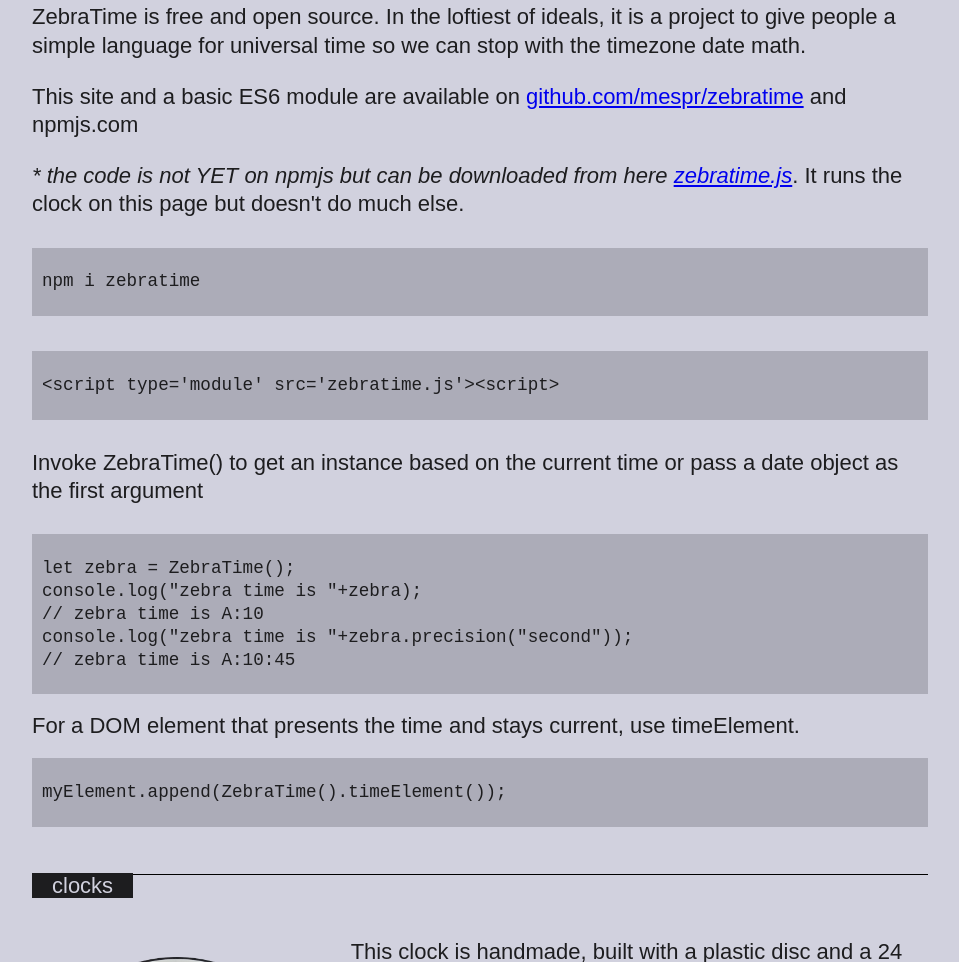
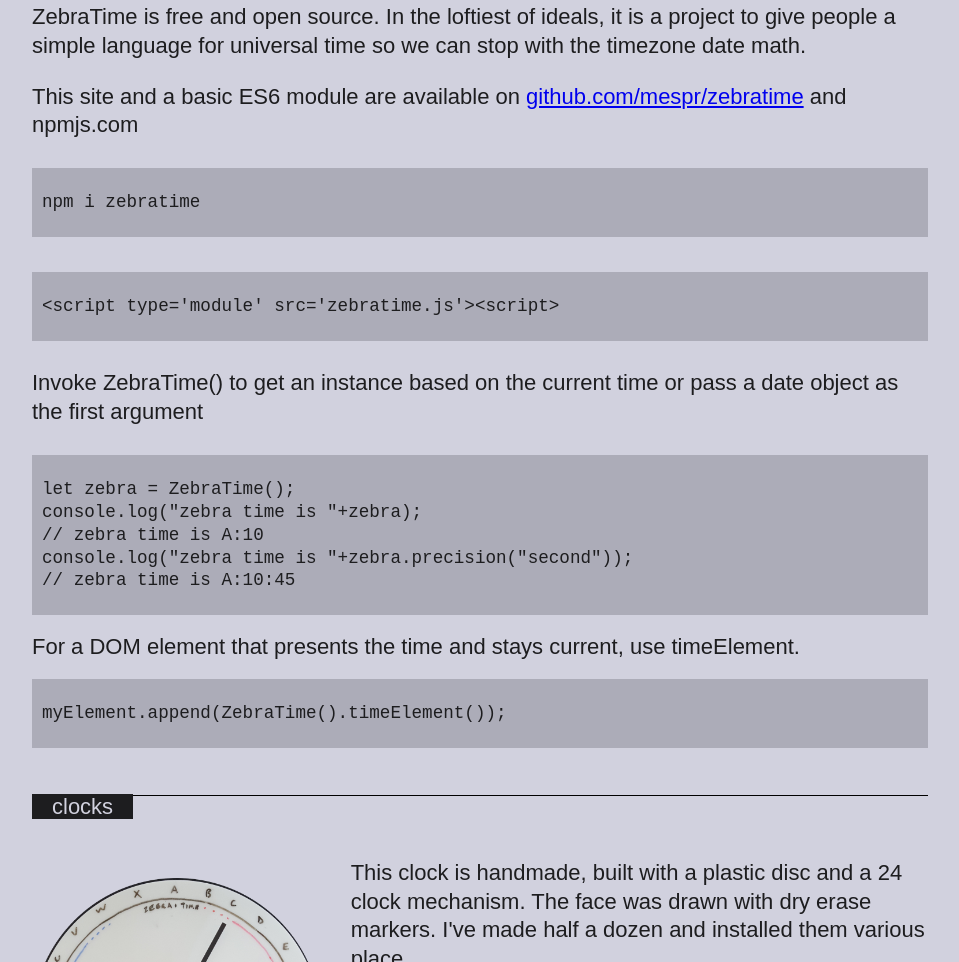
Before and after one commit to mespr/zebratime, a website: page index.html in a window 1280 px wide. Shown: the part 975-1937 px from the top of the page, without its empty margins (160-1119 px from the left). Drawn offline with Linux system fonts and the light colour scheme.

Commit message:
npm released

```diff
--- a/index.html
+++ b/index.html
@@ -159,9 +159,6 @@
         <p>This site and a basic ES6 module are available on
             <a href="https://github.com/mespr/zebratime">github.com/mespr/zebratime</a>
             and npmjs.com</p>
-        <p><i>* the code is not YET on npmjs but can be downloaded from
-            here <a href="zebratime.js">zebratime.js</a></i>. It runs the
-            clock on this page but doesn't do much else.</p>
         <pre><code>
 npm i zebratime
         </code></pre>
```
